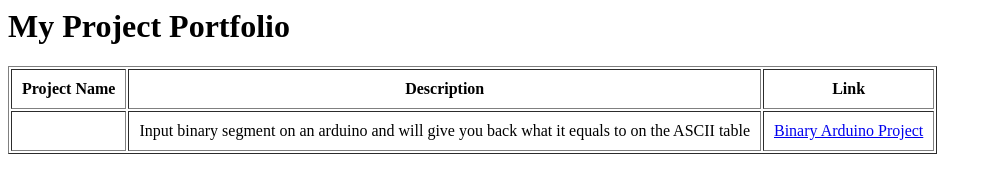
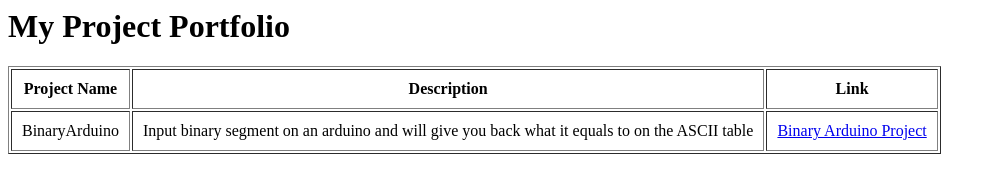
Before and after one commit to nworshek/Project-Portfolio, a plain HTML site: page index.html in a window 1280 px wide. Shown: the whole page, without its empty margins (0-996 px from the left). Drawn offline with Linux system fonts and the light colour scheme.

Commit message:
Add files via upload

```diff
--- a/index.html
+++ b/index.html
@@ -17,7 +17,7 @@
         </thead>
         <tbody>
             <tr>
-                <td><BinaryArduino/td>
+                <td>BinaryArduino</td>
                 <td>Input binary segment on an arduino and will give you back what it equals to on the ASCII table</td>
                 <td><a href="BinaryArduino.html">Binary Arduino Project</a></td>
             </tr>
```
